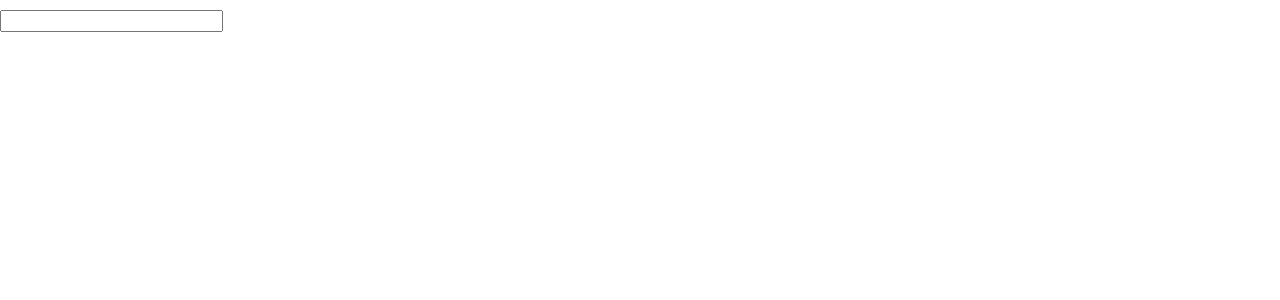
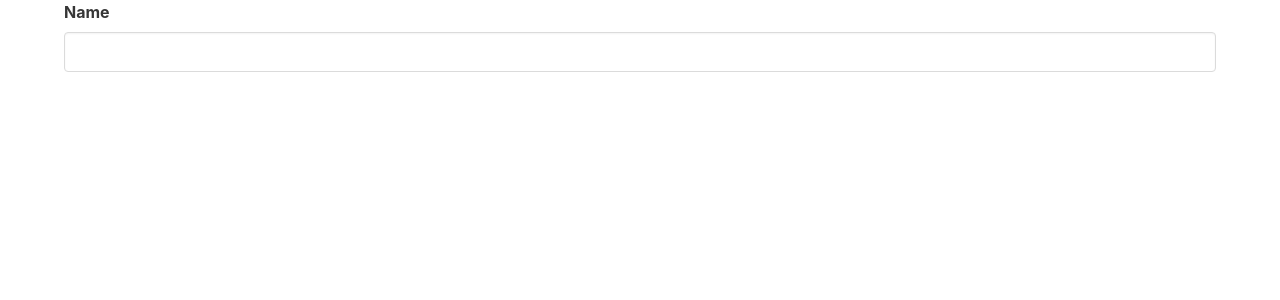
Before and after one commit to Tony940426/Angular-Credit-Card, an Angular app: page / in a window 1280 px wide. Shown: the top 300 px of the page. Built offline with nearby package versions, Linux system fonts and the light colour scheme.

Commit message:
Added Styling to Form Item

```diff
--- a/src/app/card-form/card-form.component.html
+++ b/src/app/card-form/card-form.component.html
@@ -1,4 +1,6 @@
-<Form [formGroup] = "cardForm">
-<!-- Writing in square bracket is writing in code. -->
-    <app-input [control]="$any(cardForm.get('name'))"></app-input>
-</Form>
+<div class="ui container">
+    <Form [formGroup] = "cardForm">
+    <!-- Writing in square bracket is writing in code. -->
+        <app-input label="Name" [control]="$any(cardForm.get('name'))"></app-input>
+    </Form>
+</div>
--- a/src/app/input/input.component.html
+++ b/src/app/input/input.component.html
@@ -1,21 +1,23 @@
 <div class="field">
-<label class="label"></label>
-<input [formControl]='control' type="input">
-    <ng-container *ngIf="control?.dirty && control?.touched && control?.errors">
-        <div *ngIf="control?.errors?.['required']">
+<label class="label">{{label}}</label>
+<div class="control">
+    <input class="input" [formControl]='control' [ngClass]="{ 'is-danger': showErrors()}">
+</div>
+    <ng-container *ngIf="showErrors()">
+        <div class="help is-danger" *ngIf="control?.errors?.['required']">
             Value is Required
         </div>
-        <div *ngIf="control?.errors?.['minlength']">
+        <div class="help is-danger" *ngIf="control?.errors?.['minlength']">
             The Value That You Have Entered is:
             {{ control.errors['minlength']?.actualLength}}
             The Minimum Length is:
             {{ control.errors['minlength']?.requiredLength}}
             Characters
         </div>
-        <div *ngIf="control?.errors['maxlength']">
+        <div class="help is-danger" *ngIf="control?.errors['maxlength']">
             The Maximum Length is {{control?.errors['maxlength'].requiredLength}}.
         </div>
-        <div *ngIf="control?.errors['pattern']">
+        <div  *ngIf="control?.errors['pattern']">
             Invalid Format.
         </div>
     </ng-container>
--- a/src/app/input/input.component.ts
+++ b/src/app/input/input.component.ts
@@ -8,7 +8,11 @@
 })
 export class InputComponent {
   @Input() control: FormControl;
-
+  @Input() label: string;
   constructor(){
   }
+  showErrors() {
+    const { dirty, touched, errors } = this.control;
+    return dirty && touched && errors;
+  }
 }
```
